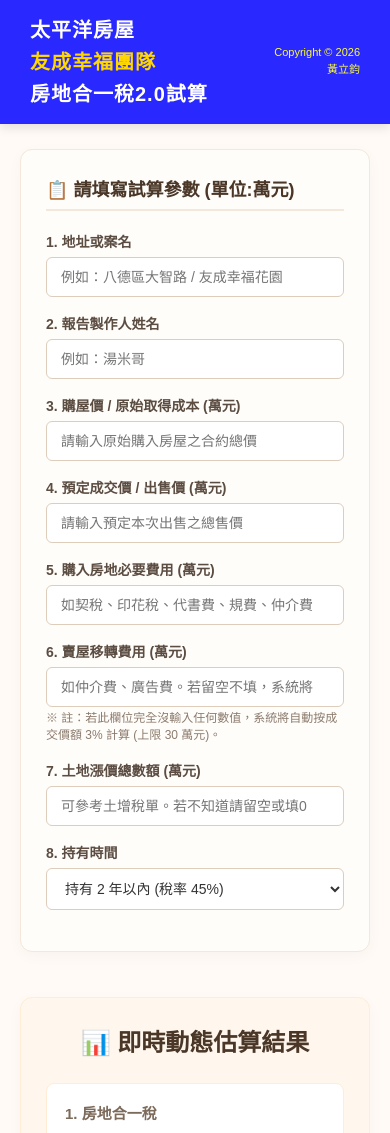
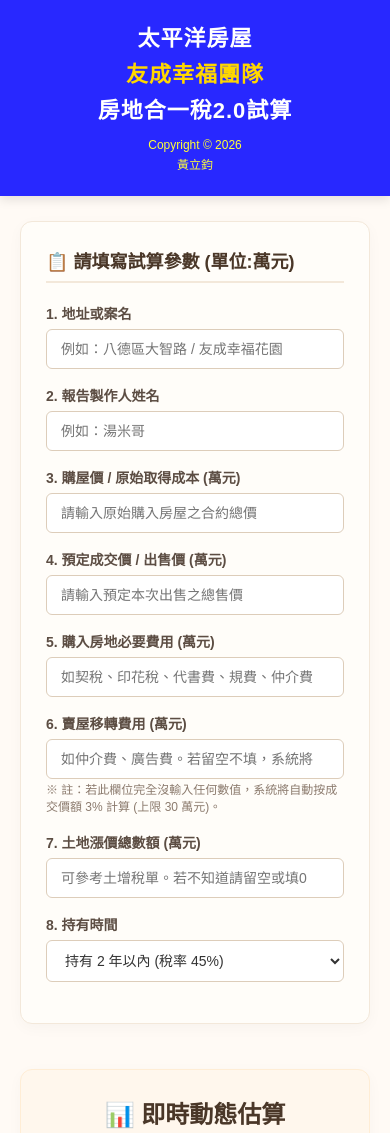
Before and after one commit to Rakutennis923/housetax, a plain HTML site: page index.html in a window 390 px wide. Shown: the top 1133 px of the page. Drawn offline with Linux system fonts and the light colour scheme.

Commit message:
Add files via upload

```diff
--- a/index.html
+++ b/index.html
@@ -21,23 +21,33 @@
             padding-bottom: 40px;
         }
 
-        /* 網頁最上方標題 (突顯不同團隊顏色) */
+        /* 網頁最上方標題 - 電腦版置中與兩端對齊黃金結構 */
         .header-banner {
             background-color: #2828FF; /* 深色暖底 */
             color: #ffffff;
-            padding: 15px 30px;
+            padding: 15px 40px; /* 增加左右留白距離 */
             display: flex;
             justify-content: space-between;
             align-items: center;
             box-shadow: 0 4px 10px rgba(0,0,0,0.1);
         }
 
+        /* 透過三個區塊的 Flex 權重，達成標題絕對置中 */
+        .header-spacer-left {
+            flex: 1;
+            display: block;
+        }
+
         .title-group {
             font-size: 26px;
             font-weight: bold;
             letter-spacing: 1px;
-            display: flex;
-            align-items: center;
+            text-align: center;
+            white-space: nowrap;
+        }
+
+        .title-group span {
+            display: inline-block;
         }
 
         .color-pacific {
@@ -56,15 +66,16 @@
 
         /* 右上角微小版權 */
         .top-copyright {
-            font-size: 11px;
+            flex: 1;
+            text-align: right;
+            font-size: 12px;
             color: #FFFF37;
             font-weight: normal;
-            text-align: right;
-            line-height: 1.4;
+            line-height: 1.5;
         }
 
         .top-copyright span {
-            display: inline;
+            display: inline-block;
         }
 
         /* 主要佈局框架 */
@@ -266,29 +277,8 @@
             padding: 0 20px;
         }
 
-        /* ==========================================
-           🚀 手機或移動式平板 RWD 切換規則
-           ========================================== */
+        /* 手機或移動式平板 RWD 切換範圍 */
         @media (max-width: 992px) {
-            /* 頂部標題強制三行獨立顯示 */
-            .title-group {
-                flex-direction: column;
-                align-items: flex-start;
-                font-size: 20px; /* 手機版字體略微縮放更精緻 */
-                line-height: 1.5;
-            }
-            .color-pacific, .color-team {
-                margin-right: 0;
-                margin-bottom: 2px;
-            }
-
-            /* 右上角版權強制兩行獨立顯示 */
-            .top-copyright span {
-                display: block;
-                margin-bottom: 2px;
-            }
-
-            /* 主要內容區改為上下堆疊 */
             .layout-grid {
                 flex-direction: column;
             }
@@ -297,6 +287,44 @@
             }
             .result-bg {
                 position: static;
+            }
+        }
+
+        /* 專屬手機端標題與版權斷行排版優化 (低於 768px 觸發) */
+        @media (max-width: 768px) {
+            .header-banner {
+                flex-direction: column;
+                gap: 12px;
+                padding: 20px 15px;
+            }
+
+            .header-spacer-left {
+                display: none; /* 手機端隱藏靠左對齊用的空白塊 */
+            }
+
+            .title-group {
+                font-size: 22px;
+                white-space: normal;
+            }
+
+            /* 強制標題文字在手機上分為三行 */
+            .title-group span {
+                display: block;
+                margin-right: 0;
+                margin-bottom: 4px;
+            }
+            .title-group span:last-child {
+                margin-bottom: 0;
+            }
+
+            /* 強制版權在手機上分為兩行並置中 */
+            .top-copyright {
+                text-align: center;
+                font-size: 12px;
+            }
+            .top-copyright span {
+                display: block;
+                margin-bottom: 2px;
             }
         }
 
@@ -481,14 +509,14 @@
 <body>
 
     <header class="header-banner">
+        <div class="header-spacer-left"></div>
         <div class="title-group">
             <span class="color-pacific">太平洋房屋</span>
             <span class="color-team">友成幸福團隊</span>
             <span class="color-text">房地合一稅2.0試算</span>
         </div>
         <div class="top-copyright">
-            <span>Copyright © 2026</span>
-            <span>黃立鈞</span>
+            <span>Copyright © 2026</span> <span>黃立鈞</span>
         </div>
     </header>
 
@@ -571,7 +599,7 @@
 
                 <div class="panel-right">
                     <div class="card-box result-bg">
-                        <div class="result-main-title">📊 即時動態估算結果</div>
+                        <div class="result-main-title">📊 即時動態估算</div>
 
                         <div class="output-item">
                             <div class="output-lbl">1. 房地合一稅</div>
```
